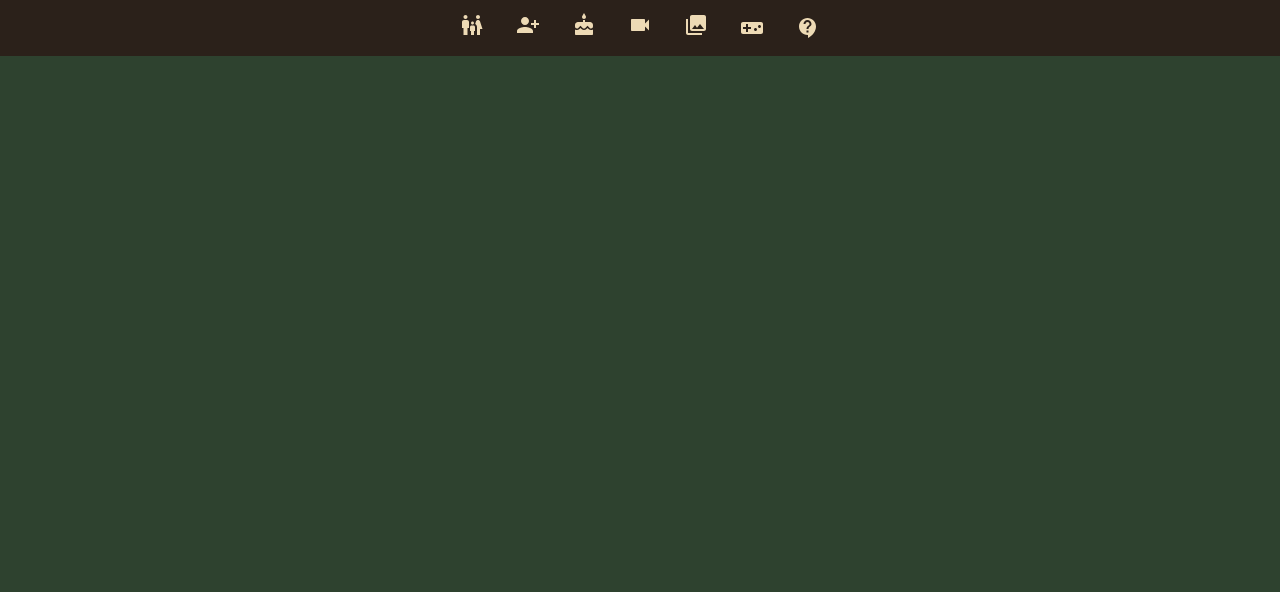
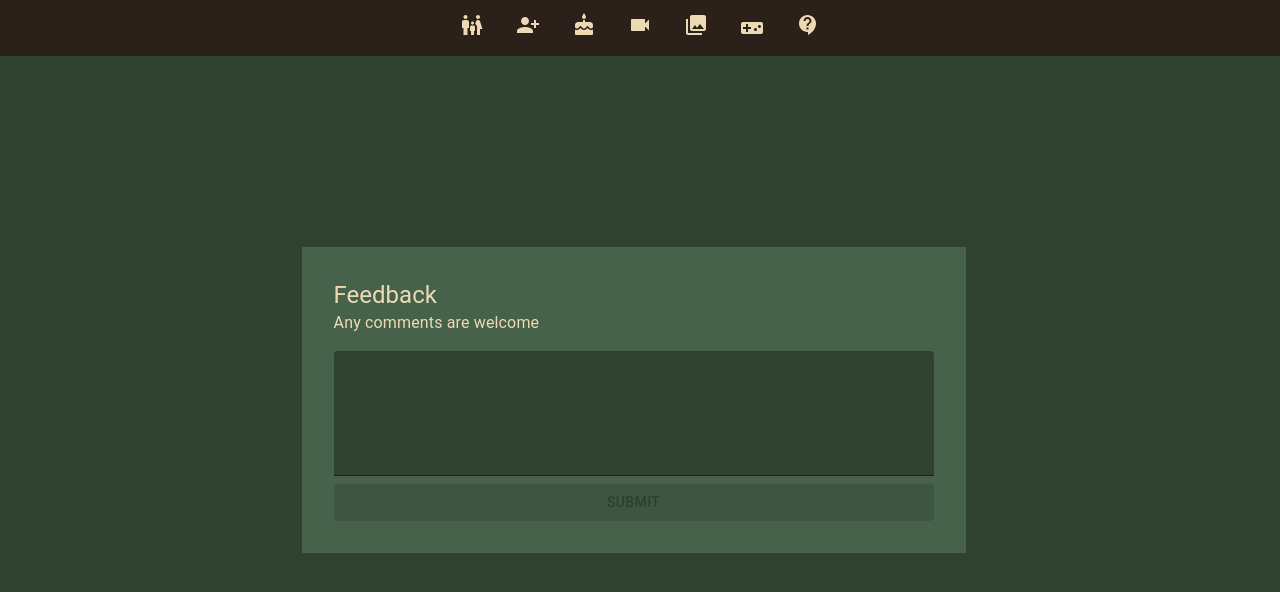
Before and after one commit to nickjolshansky/GenevaStreetFrontEnd, a React (Vite) app in the folder geneva-street/: page /contact in a window 1280 px wide. Before the commit this address had no page. Shown: the top 592 px of the page. Built offline with nearby package versions, Linux system fonts and the light colour scheme.

Commit message:
added feedback

```diff
--- a/geneva-street/src/App.jsx
+++ b/geneva-street/src/App.jsx
@@ -13,6 +13,7 @@ import AlbumPage from "./components/Album/AlbumPage/AlbumPage.jsx";
 import PersonPage from "./components/People/PersonPage/PersonPage.jsx";
 import AddPage from "./components/People/AddPage/AddPage.jsx";
 import BirthdayPage from "./components/People/BirthdayPage/BirthdayPage.jsx";
+import ContactPage from "./components/Contact/ContactPage.jsx";
 
 function App() {
   return (
@@ -29,6 +30,7 @@ function App() {
             <Route path="/person/:id" element={<PersonPage />} />
             <Route path="/birthdays" element={<BirthdayPage />} />
             <Route path="/add" element={<AddPage />} />
+            <Route path="/contact" element={<ContactPage />} />
           </Routes>
         </div>
       </div>
--- a/geneva-street/src/components/Album/AlbumCard/AlbumCard.css
+++ b/geneva-street/src/components/Album/AlbumCard/AlbumCard.css
@@ -4,7 +4,7 @@
   padding-bottom: 5px;
   background-color: var(--green-main);
   border-radius: 10px;
-  color: var(--green-contrast);
+  color: black;
   display: flex;
   flex-direction: column;
   align-items: center;
--- a/geneva-street/src/components/Album/AlbumPage/AlbumPage.css
+++ b/geneva-street/src/components/Album/AlbumPage/AlbumPage.css
@@ -1,5 +1,6 @@
 .album-title-card {
   background-color: var(--green-main);
+  color: black;
   border-radius: 20px;
   max-width: 40%;
   margin: 0 auto;
--- /dev/null
+++ b/geneva-street/src/components/Contact/ContactPage.css
@@ -0,0 +1,23 @@
+.contact-page-container {
+  display: flex;
+  flex-direction: column;
+  align-items: center;
+  justify-content: center;
+  width: 100%;
+}
+
+.contact-form {
+  width: 80%;
+  max-width: 600px;
+  display: flex;
+  flex-direction: column;
+  padding: 2rem;
+  margin: 1rem;
+  background-color: var(--green-main);
+}
+
+.success-message {
+  color: var(--green-contrast);
+  font-weight: bold;
+  text-align: center;
+}
--- /dev/null
+++ b/geneva-street/src/components/Contact/ContactPage.jsx
@@ -0,0 +1,76 @@
+import React, { useState } from "react";
+import { TextField, Button, Typography } from "@mui/material";
+import "./ContactPage.css";
+import { rootsrc } from "../../utils/source";
+
+const ContactPage = () => {
+  const [feedbackText, setFeedbackText] = useState("");
+  const [feedbackPersonId, setFeedbackPersonId] = useState(1);
+  const [submitted, setSubmitted] = useState(false);
+
+  const handleSubmit = async (e) => {
+    e.preventDefault();
+    const feedback = {
+      feedbackText: feedbackText,
+      feedbackPersonId: feedbackPersonId,
+    };
+
+    try {
+      const response = await fetch(`${rootsrc}/feedbacks`, {
+        method: "POST",
+        headers: {
+          "Content-Type": "application/json",
+        },
+        body: JSON.stringify(feedback),
+      });
+
+      if (response.ok) {
+        setSubmitted(true);
+      } else {
+        console.error("Failed to submit feedback");
+        console.log(response);
+      }
+    } catch (error) {
+      console.error("Error submitting feedback:", error);
+    }
+  };
+
+  return (
+    <div className="contact-page-container">
+      <form className="contact-form" onSubmit={handleSubmit}>
+        <Typography variant="h5" component="h2">
+          Feedback
+        </Typography>
+        <Typography component="h4">Any comments are welcome</Typography>
+        <TextField
+          margin="normal"
+          required
+          fullWidth
+          multiline
+          rows={4}
+          id="feedbackText"
+          label=""
+          name="feedbackText"
+          variant="filled"
+          value={feedbackText}
+          onChange={(e) => setFeedbackText(e.target.value)}
+        />
+        <Button
+          type="submit"
+          fullWidth
+          variant="contained"
+          disabled={!feedbackText || !feedbackPersonId}
+        >
+          Submit
+        </Button>
+        {submitted && (
+          <p className="success-message">
+            Thank you! I'll probably see this someday!
+          </p>
+        )}
+      </form>
+    </div>
+  );
+};
+
+export default ContactPage;
--- a/geneva-street/src/components/Nav/Nav.jsx
+++ b/geneva-street/src/components/Nav/Nav.jsx
@@ -43,7 +43,9 @@ function Nav() {
         <VideogameAssetIcon />
       </Tooltip>
       <Tooltip title="Contact">
-        <ContactSupportIcon />
+        <Link to="/contact">
+          <ContactSupportIcon />
+        </Link>
       </Tooltip>
 
       {/*
--- a/geneva-street/src/components/Video/VideoGrid/VideoGrid.css
+++ b/geneva-street/src/components/Video/VideoGrid/VideoGrid.css
@@ -8,6 +8,5 @@
 }
 
 .video-grid-link {
-  color: var(--primary-constrast);
   text-decoration: none;
 }
```
